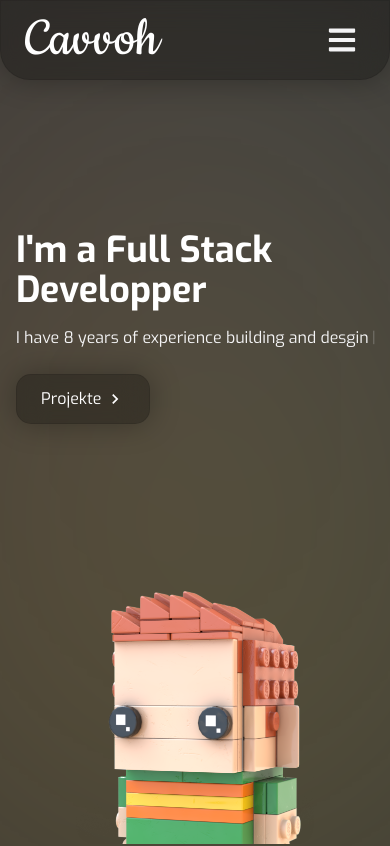
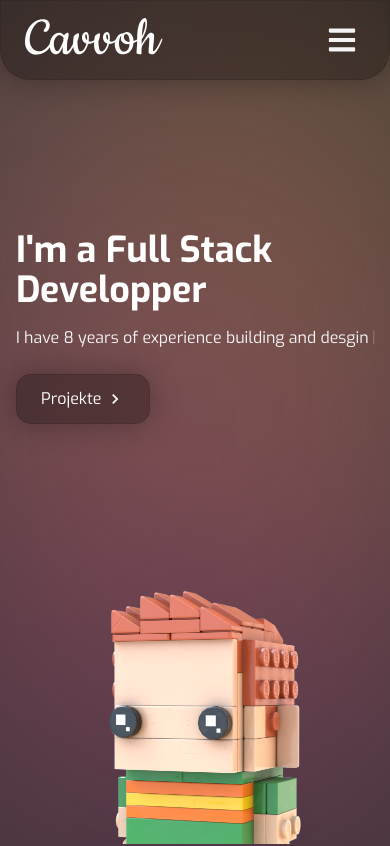
Before and after one commit to Cavvoh/cavvoh.github.io, a React (Create React App) app: page / in a window 390 px wide. Shown: the top 846 px of the page. Built offline with nearby package versions, Linux system fonts and the light colour scheme.

Commit message:
bg color, animation adn mobile adjustments

```diff
--- a/src/App.js
+++ b/src/App.js
@@ -8,7 +8,7 @@ import Footer from "./components/Footer";
 function App() {
   return (
     <>
-    <div className="blob-outer-container opacity-[1] md:opacity-[0.6]">
+    <div className="blob-outer-container md:rounded-[9999px] rounded-[9999px] md:blur-[321px] blur-[200px] opacity-[60] md:opacity-[0.5]">
       <div className="blob-inner-container">
         <div className="blob"></div>
       </div>
--- a/src/index.css
+++ b/src/index.css
@@ -33,16 +33,6 @@
   user-select: none;
 }*/
 
-body {
-  background: rgba(0, 0, 0, 0.8);
-  -webkit-touch-callout: none;
-  -webkit-user-select: none;
-  -khtml-user-select: none;
-  -moz-user-select: none;
-  -ms-user-select: none;
-  user-select: none;
-}
-
 /*.fixed-background {
   position: fixed;
   top: 0;
@@ -55,6 +45,16 @@ body {
   animation: back 10s infinite ease-in-out;
 }*/
 
+body {
+  background: rgba(0, 0, 0, 0.8);
+  -webkit-touch-callout: none;
+  -webkit-user-select: none;
+  -khtml-user-select: none;
+  -moz-user-select: none;
+  -ms-user-select: none;
+  user-select: none;
+}
+
 .blob-outer-container {
   position: fixed;
   height: 100%;
@@ -62,11 +62,9 @@ body {
   z-index: -1;
   inset: 0;
   margin: auto;
-  filter: blur(321px);
 }
 
 .blob-inner-container {
-  border-radius: 99999999px;
   position: absolute;
   inset: 0;
   margin: auto;
@@ -84,8 +82,8 @@ body {
   height: 100vh;
   inset: 0;
   margin: auto;
-  background: conic-gradient(from 0deg, #7b1fa2, #4caf50, #ffeb3b, #ec7c26, #d32f2f, #26c6da);
-  animation: spinBlob 64s ease-in-out infinite;
+  background: conic-gradient(from 0deg, #9b59b6, #f39c12, #7b1fa2, #ec7c26, #8e44ad, #f1c40f);
+  animation: spinBlob 57s ease-in-out infinite;
 }
 
 @keyframes spinBlob {
```
